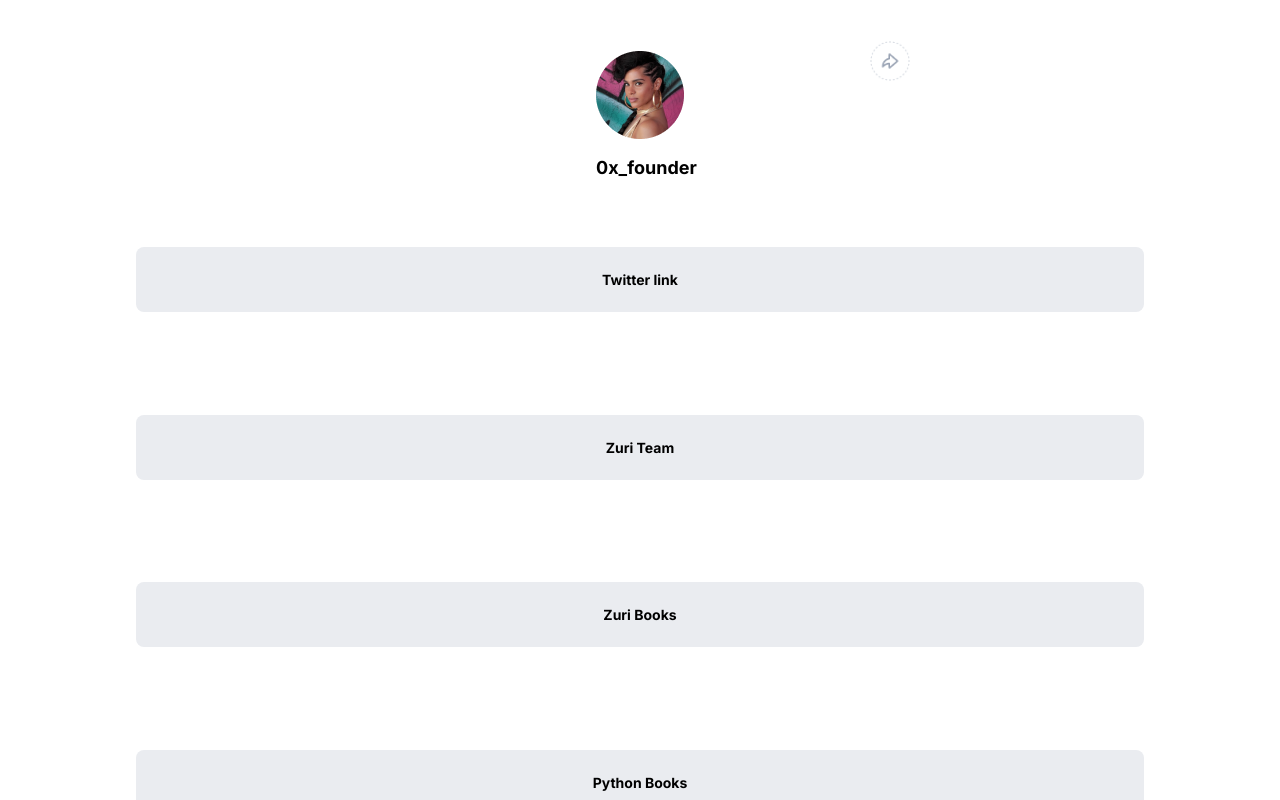
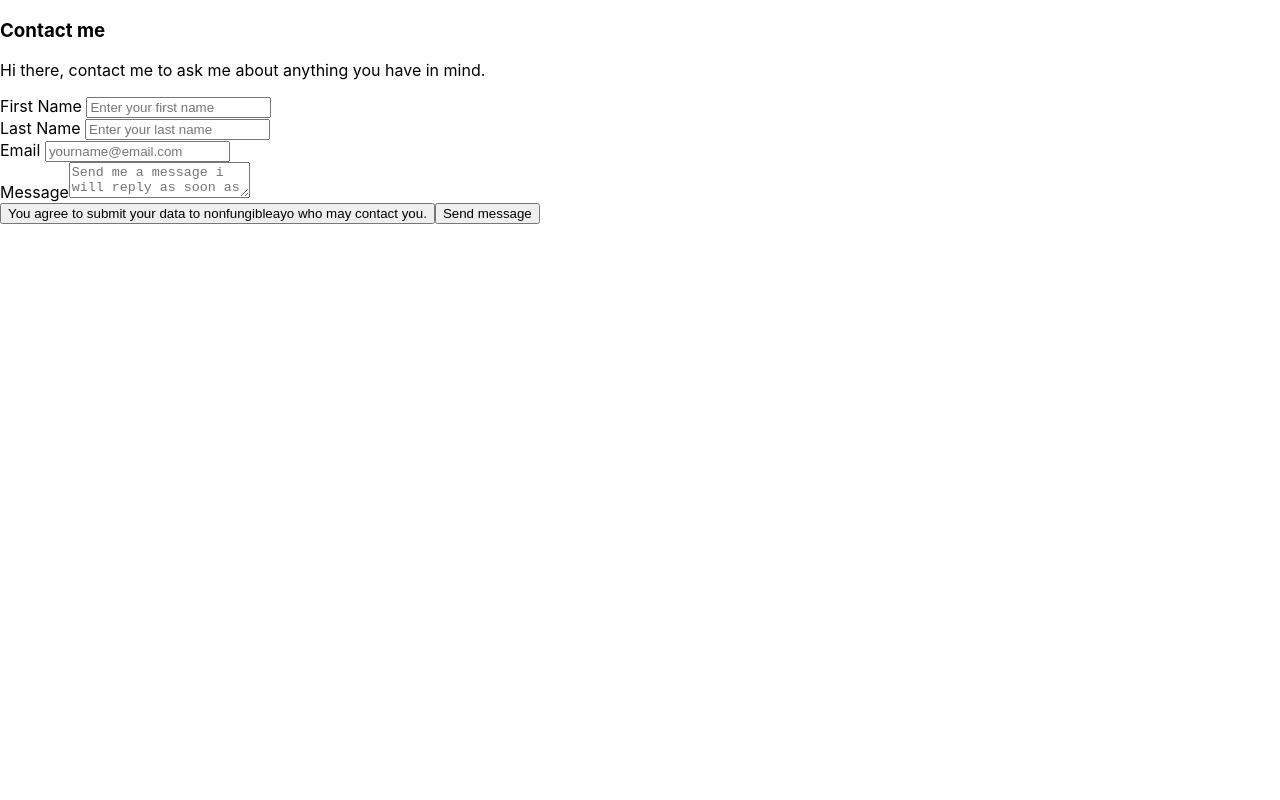
Before and after one commit to nonfungiblehayor/HNG9-projects, a React (Create React App) app in the folder first task/my-app/: page /contact in a window 1280 px wide. Shown: the top 800 px of the page. Built offline with nearby package versions, Linux system fonts and the light colour scheme.

Commit message:
feat: react router for contact page

```diff
--- a/first task/my-app/package.json
+++ b/first task/my-app/package.json
@@ -8,6 +8,7 @@
     "@testing-library/user-event": "^13.5.0",
     "react": "^18.2.0",
     "react-dom": "^18.2.0",
+    "react-router-dom": "^6.4.3",
     "react-scripts": "5.0.1",
     "web-vitals": "^2.1.4"
   },
--- /dev/null
+++ b/first task/my-app/src/components/contact.js
@@ -0,0 +1,39 @@
+import React, { Component } from "react";
+
+class Contact extends Component {
+    render() {
+        return <div>
+            <div>
+                <h3>Contact me</h3>
+                <p>Hi there, contact me to ask me about anything you have in mind.</p>
+            </div>
+            <form>
+                <div className="name-div">
+                    <div className='fname'>
+                        {/* <p>Frist Name</p> */}
+                    <label>First Name</label>  <input type='text' placeholder='Enter your first name' id='first_name' />
+                    </div>
+                    <div className='lname'>
+                        {/* <p>Last Name</p> */}
+                    <label>Last Name</label>  <input type='text' placeholder='Enter your last name' id='last_name' />
+                    </div>
+                    <div className='email-div'>
+                        {/* <p>Email</p> */}
+                    <label>Email</label> <input type='email' placeholder='yourname@email.com' id='email' />
+                    </div>
+                    <div className="message-div">
+                        {/* <p>Message</p> */}
+                    <label>Message</label>
+                    <textarea id='message' placeholder='Send me a message i will reply as soon as possible...'></textarea>
+                    </div>
+                    <div className='btn-divs'>
+                        <button type='radio'>You agree to submit your data to nonfungibleayo who may contact you.</button>
+                        <button type="submit" id='btn_submit'>Send message</button>
+                    </div>
+                </div>
+            </form>
+        </div>
+    }
+}
+
+export default Contact
--- a/first task/my-app/src/components/profile.js
+++ b/first task/my-app/src/components/profile.js
@@ -11,6 +11,8 @@ class Profile extends Component {
       <a href='https://books.zuri.team/python-for-beginners?ref_id=<nonfungibleayo>' title='Get the best book to get you started with python developement at a cheap price' target="_blank" id="book__python">Python Books</a>
       <a href='https://background.zuri.team' title='We offer background check as a service for coders' target="_blank" id="pitch">Background check for coders</a>
       <a href='https://books.zuri.team/design-rules' title='Get free design books to kickstart your desginer journey for free from Zuri' target="_blank" id="bok_design">Design Books</a>
+      <a href='/contact' target="_self" id="contact">Contact Me</a>
+
       <div className="div3">
         <img src={slack} className="slack-logo" alt="slack" id='slack__img'></img>
         <img src={github} className="github-logo" alt="Github" id='github__img'></img>
--- a/first task/my-app/src/index.js
+++ b/first task/my-app/src/index.js
@@ -1,16 +1,30 @@
 import React from 'react';
 import ReactDOM from 'react-dom/client';
+import { createBrowserRouter, RouterProvider, Route,} from "react-router-dom";
 import './index.css';
 import App from './App';
 import reportWebVitals from './reportWebVitals';
+import Contact from './components/contact'
+
+const router = createBrowserRouter([
+  {
+    path: "/",
+    element: <App />,
+  },
+  {
+    path: "contact",
+    element: <Contact />,
+  },
+]);
+
+
 
 const root = ReactDOM.createRoot(document.getElementById('root'));
 root.render(
   <React.StrictMode>
-    <App />
+     <RouterProvider router={router} />
   </React.StrictMode>
 );
-
 // If you want to start measuring performance in your app, pass a function
 // to log results (for example: reportWebVitals(console.log))
 // or send to an analytics endpoint. Learn more: https://bit.ly/CRA-vitals
```
Also changed, not shown: 1 other file (tests, documents, lock files or other folders).
